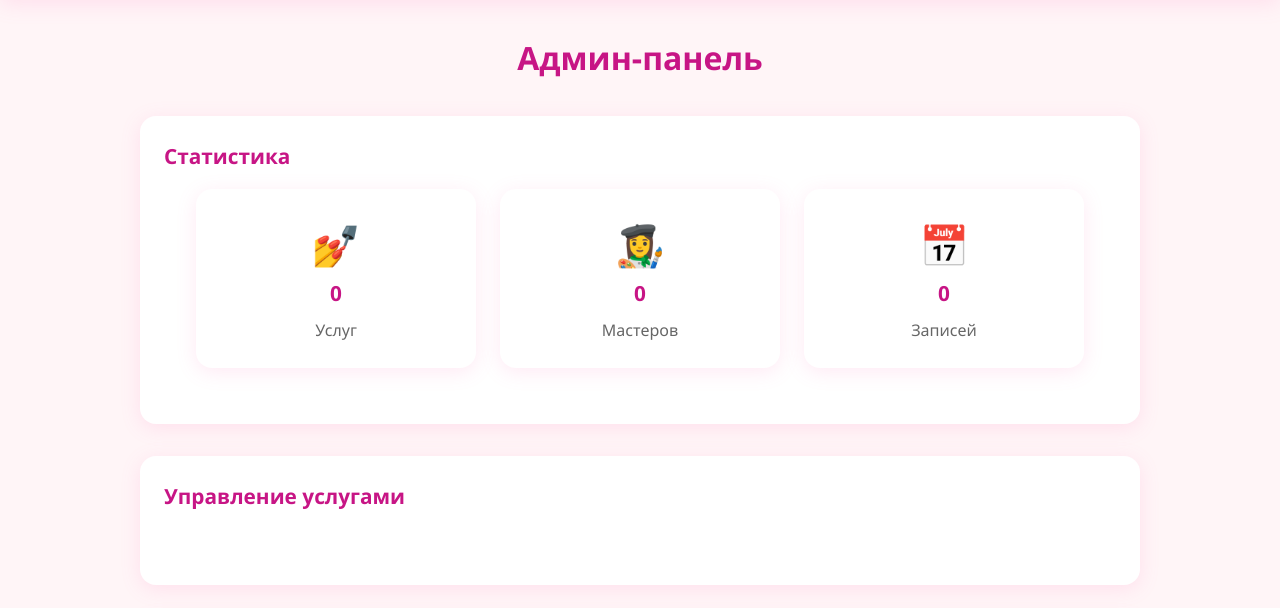
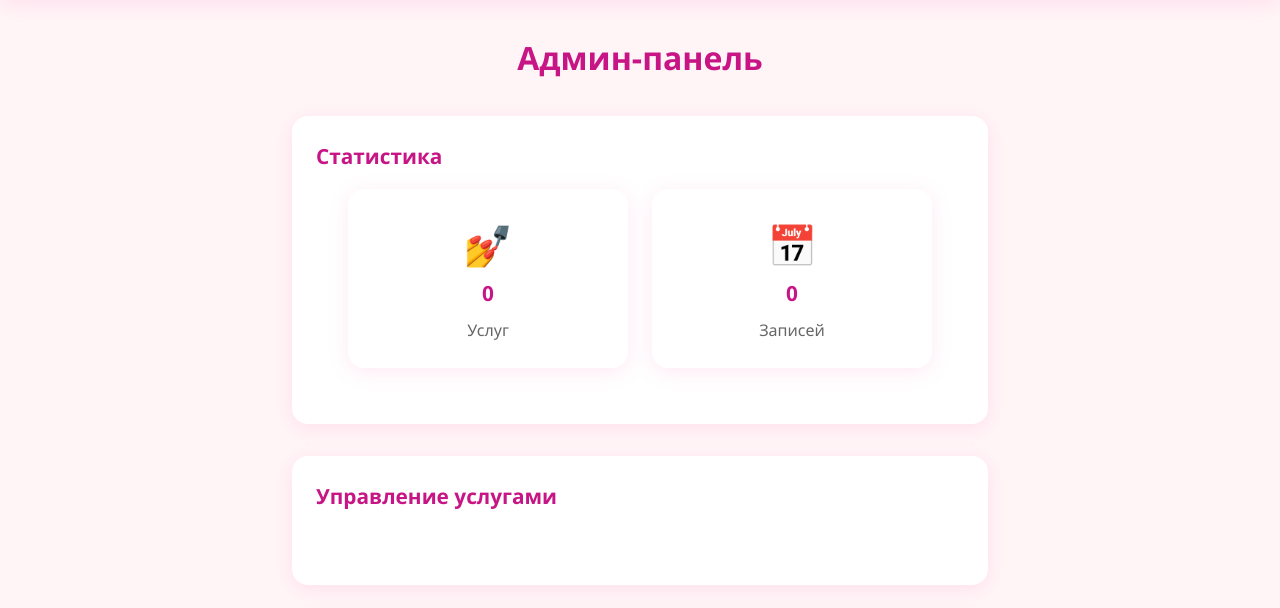
Before and after one commit to bbbnewwwa/Nail-Meow, a FastAPI app: page /admin in a window 1280 px wide. Shown: the part 70-678 px from the top of the page. Run offline with FastAPI, Linux system fonts and the light colour scheme.

Commit message:
удаление мастеров

```diff
--- a/templates/admin.html
+++ b/templates/admin.html
@@ -25,11 +25,6 @@
                     <span class="stat-icon">💅</span>
                     <div class="stat-value" id="servicesCount">0</div>
                     <div class="stat-label">Услуг</div>
-                </div>
-                <div class="stat-card">
-                    <span class="stat-icon">👩‍🎨</span>
-                    <div class="stat-value" id="mastersCount">0</div>
-                    <div class="stat-label">Мастеров</div>
                 </div>
                 <div class="stat-card">
                     <span class="stat-icon">📅</span>
```
